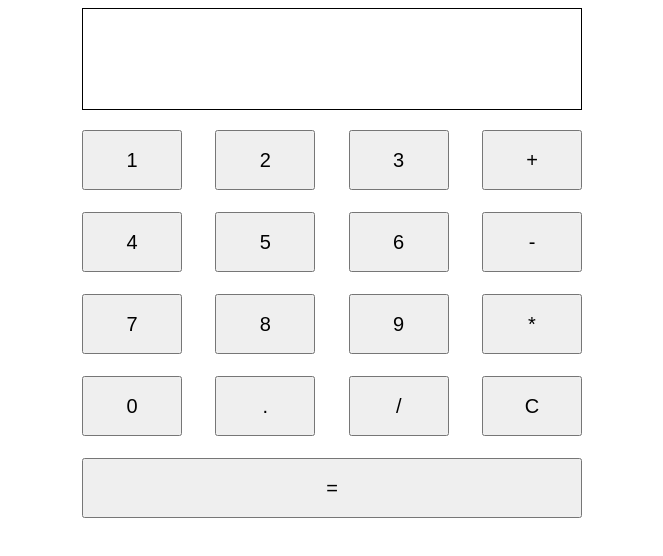
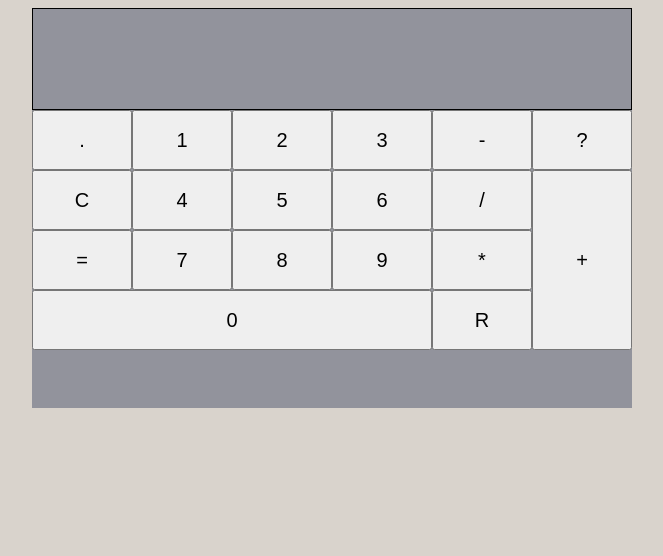
Before and after one commit to dominik-kiss/calculator, a plain HTML site: page index.html in a window 1280 px wide. Shown: the whole page, without its empty margins (308-971 px from the left). Drawn offline with Linux system fonts and the light colour scheme.

Commit message:
Re-structrue containers and style

```diff
--- a/index.html
+++ b/index.html
@@ -11,24 +11,38 @@
 <body>
     <div id="container">
         <div id="display"></div>
-        <div id="buttons">
+        <div id="button-plate" class="container">
+            <div id="left" class="container">
+                <div id="top" class="container">
+                    <div id="top-left" class="container">
+                        <button id="decimal">.</button>
+                        <button id="clear">C</button>
+                        <button id="equal">=</button>
+                    </div>
+                    <div id="top-right" class="container">
                         <button class="number">1</button>
                         <button class="number">2</button>
                         <button class="number">3</button>
-            <button class="operator">+</button>
                         <button class="number">4</button>
                         <button class="number">5</button>
                         <button class="number">6</button>
-            <button class="operator">-</button>
                         <button class="number">7</button>
                         <button class="number">8</button>
                         <button class="number">9</button>
+                    </div>
+                </div>
+                <div id="bottom" class="container">
+                    <button id="zero" class="number">0</button>
+                </div>
+            </div>
+            <div id="right" class="container">
+                <button class="operator">-</button>
+                <button class="operator">/</button>
                 <button class="operator">*</button>
-            <button class="number">0</button>
-            <button id="decimal">.</button>
-            <button class="operator">/</button>
-            <button id="clear">C</button>
-            <button id="equal">=</button>
+                <button class="operator">R</button>
+                <button class="operator">?</button>
+                <button id="plus" class="operator">+</button>
+            </div>
         </div>
     </div>
 </body>
--- a/style.css
+++ b/style.css
@@ -2,6 +2,7 @@ body {
     display: flex;
     justify-content: center;
     align-items: center;
+    background-color: #d9d3cc;
 }
 
 button {
@@ -13,7 +14,9 @@ button {
 #container {
     display: flex;
     flex-direction: column;
-    width: 500px;
+    width: 600px;
+    height: 400px;
+    background-color: #92939c;
 }
 
 #display {
@@ -25,14 +28,41 @@ button {
     overflow-wrap: break-word;
 }
 
-#buttons {
+.container {
     display: flex;
-    height: 400px;
+}
+
+#left,
+#top-left {
+    flex-direction: column;
+}
+
+#top-right {
     flex-wrap: wrap;
-    gap: 10px;
-    justify-content: space-between;
-    margin-top: 20px;
+    width: 300px;
 }
+
+#right {
+    flex-wrap: wrap;
+    flex-direction: column;
+    height: 240px;
+}
+
+#plus {
+    height: 180px;
+}
+
+#bottom {
+    justify-content: right;
+}
+
+#zero {
+    width: 400px;
+}
+
+
+
+
 
 #equal {
     width: 100%;
```
Lines whose indentation alone changed are shown as unchanged.
